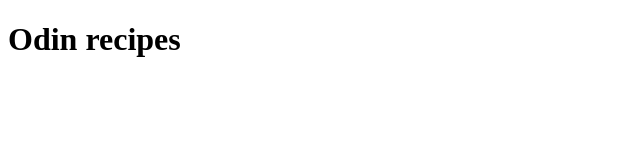
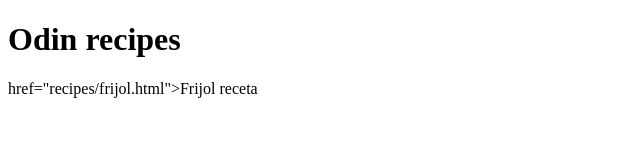
Before and after one commit to jhonjg/odin-recipes, a plain HTML site: page index.html in a window 1280 px wide. Shown: the whole page, without its empty margins (0-640 px from the left). Drawn offline with Linux system fonts and the light colour scheme.

```diff
--- a/index.html
+++ b/index.html
@@ -6,5 +6,7 @@
     </head>
     <body>
 <h1>Odin recipes</h1>
+<a> href="recipes/frijol.html">Frijol receta</a>
+
     </body>
 </html>
```
Also changed, not shown: recipes/frijol.html (+2 -0 lines).
